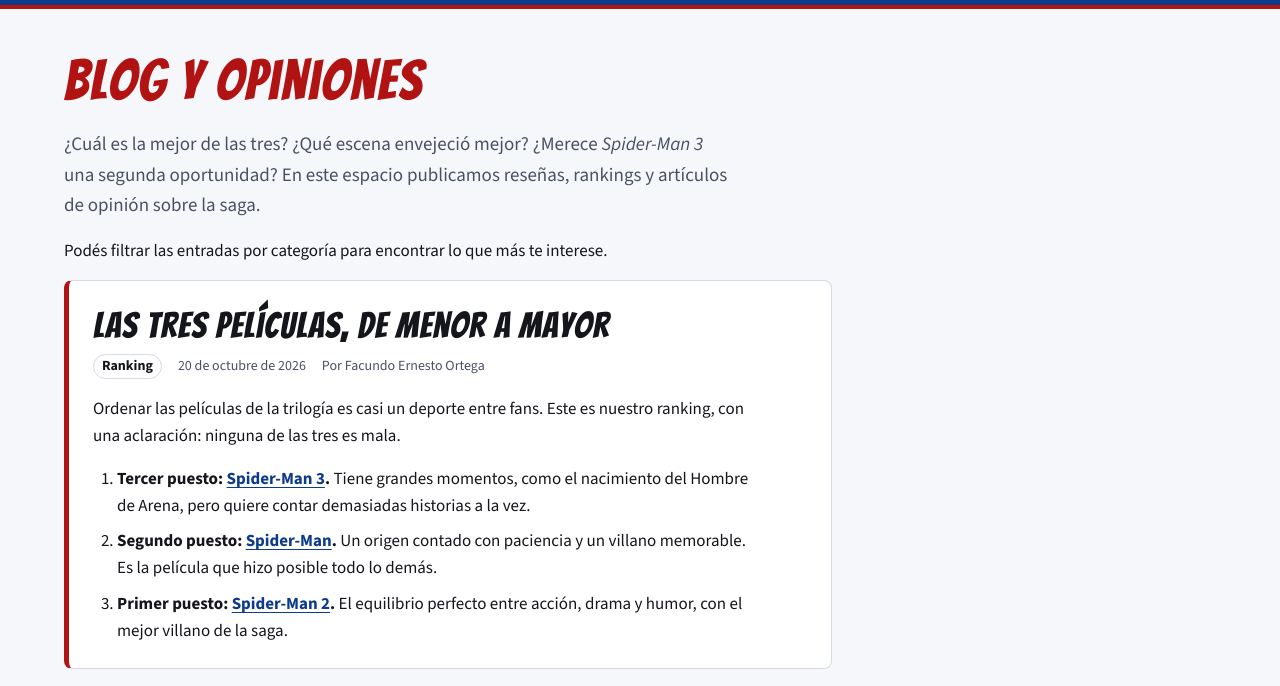
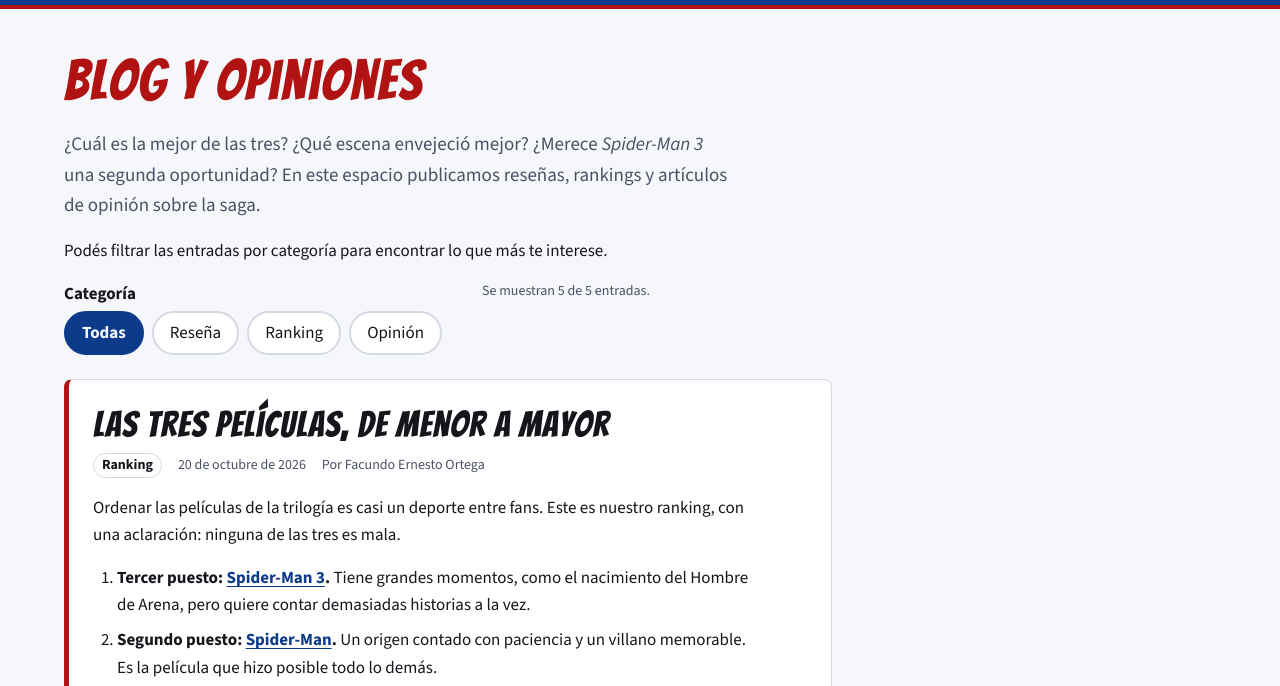
Before and after one commit to fortega2/tp-introduccion-programacion-web-uai, a plain HTML site: page blog.html in a window 1280 px wide. Shown: the part 95-781 px from the top of the page. Drawn offline with nearby package versions, Linux system fonts and the light colour scheme.

Commit message:
feat(blog): add category filter

```diff
--- a/blog.html
+++ b/blog.html
@@ -58,6 +58,7 @@
 
     <!-- Recursos propios de esta página -->
     <link rel="stylesheet" href="css/blog.css">
+    <script src="js/filtros.js" defer></script>
     <!-- Fin de recursos propios -->
 
     <!-- Tema: sin defer para aplicar el modo oscuro antes de pintar (ver tema.js) -->
@@ -121,8 +122,26 @@
         <p class="entradilla">¿Cuál es la mejor de las tres? ¿Qué escena envejeció mejor? ¿Merece <em>Spider-Man 3</em> una segunda oportunidad? En este espacio publicamos reseñas, rankings y artículos de opinión sobre la saga.</p>
         <p>Podés filtrar las entradas por categoría para encontrar lo que más te interese.</p>
 
+        <!-- Filtros: solo funcionan con JavaScript, así que filtros.js los muestra -->
+        <form class="filtros" data-lista="lista-entradas" data-plural="entradas" aria-label="Filtrar entradas" hidden>
+            <fieldset class="filtros__grupo">
+                <legend>Categoría</legend>
+                <div class="filtros__opciones">
+                    <input type="radio" id="filtro-categoria-todas" name="categoria" value="todas" checked>
+                    <label for="filtro-categoria-todas">Todas</label>
+                    <input type="radio" id="filtro-categoria-resena" name="categoria" value="resena">
+                    <label for="filtro-categoria-resena">Reseña</label>
+                    <input type="radio" id="filtro-categoria-ranking" name="categoria" value="ranking">
+                    <label for="filtro-categoria-ranking">Ranking</label>
+                    <input type="radio" id="filtro-categoria-opinion" name="categoria" value="opinion">
+                    <label for="filtro-categoria-opinion">Opinión</label>
+                </div>
+            </fieldset>
+            <p class="filtros__estado" role="status"></p>
+        </form>
+
         <!-- Cada entrada indica su categoría en data-categoria: el filtro del blog la usa -->
-        <ul class="entradas">
+        <ul class="entradas" id="lista-entradas">
             <li>
                 <article class="entrada" data-categoria="ranking">
                     <h2>Las tres películas, de menor a mayor</h2>
@@ -193,7 +212,7 @@
     <!-- ===== Pie de página (bloque replicado en todas las páginas) ===== -->
     <footer class="pie">
         <p>Hecho por Facundo Ernesto Ortega para Introducción a la Programación Web (UAI).</p>
-        <p>Última actualización: <time datetime="2026-10-25">25 de octubre de 2026</time></p>
+        <p>Última actualización: <time datetime="2026-10-26">26 de octubre de 2026</time></p>
     </footer>
 
     <!-- Botón "volver arriba": volver-arriba.js lo muestra al bajar la página -->
```
